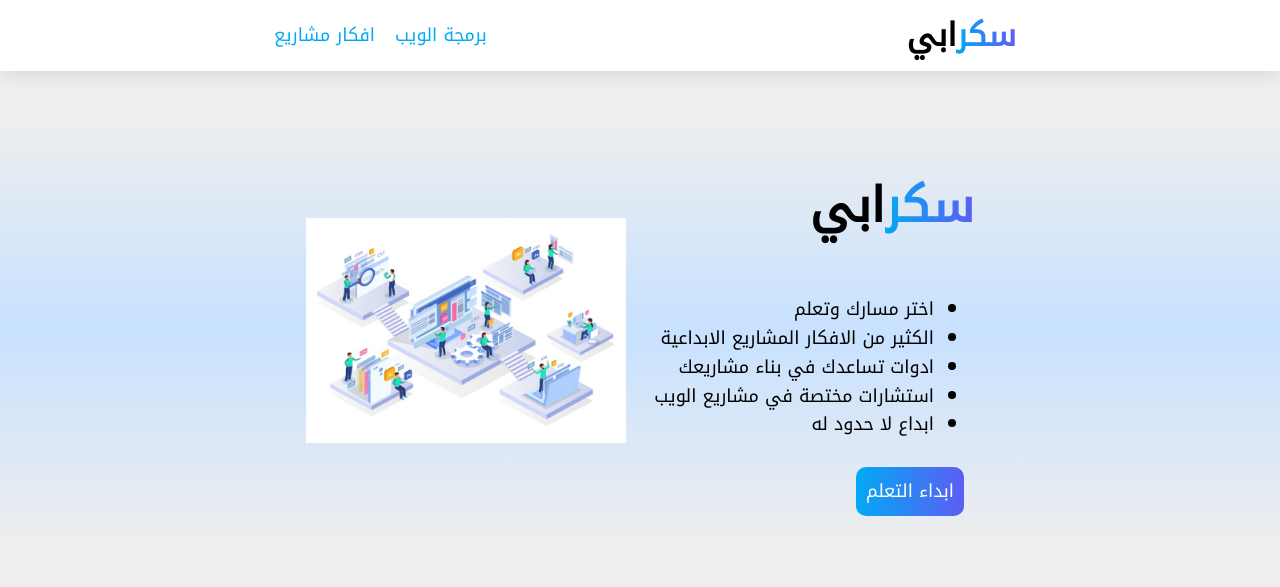
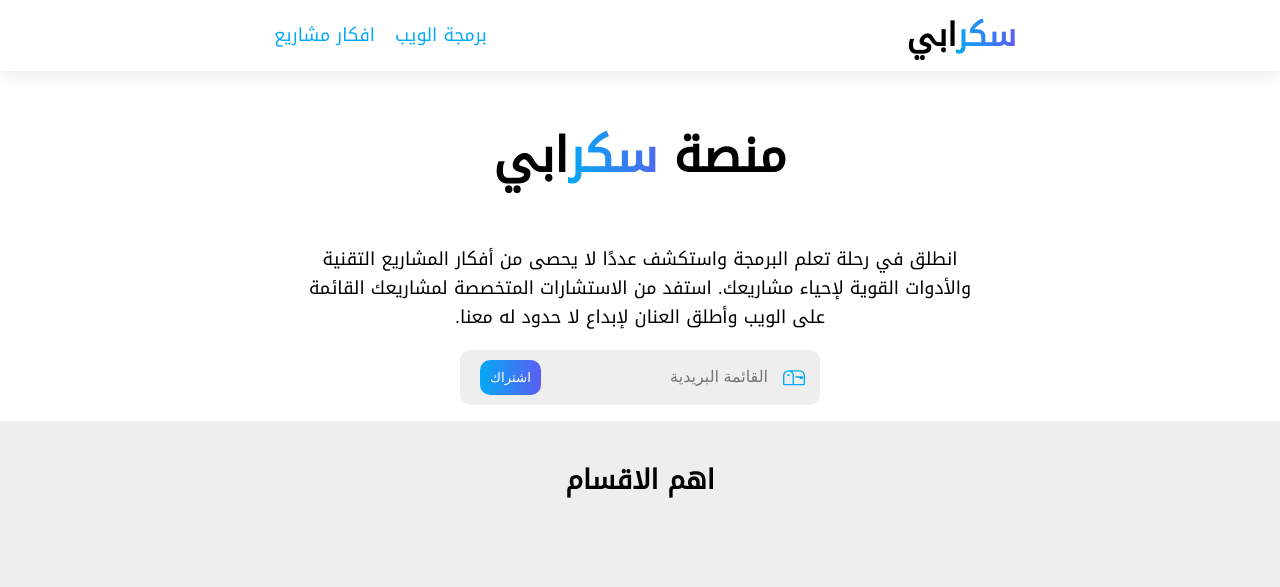
Before and after one commit to ktsyr1/scrapis, a Next.js app: page / in a window 1280 px wide. Shown: the top 587 px of the page. Built offline with nearby package versions, Linux system fonts and the light colour scheme; no server answers.

Commit message:
'UpdateCommitAuto'

```diff
--- a/src/pages/index.js
+++ b/src/pages/index.js
@@ -5,7 +5,7 @@ import Date from '../theme/date';
 import { getSortedPostsData } from '../lib/posts';
 import SEO from 'lib/SEO';
 // icons
-import { BsCode, BsCodeSquare } from 'react-icons/bs';
+import { BsCode, BsCodeSquare, BsMailbox } from 'react-icons/bs';
 import { GrProjects } from 'react-icons/gr';
 import { SiFreelancer } from 'react-icons/si';
 import { MdProductionQuantityLimits, MdMiscellaneousServices } from 'react-icons/md';
@@ -69,32 +69,30 @@ export default function Home({ allPostsData }) {
     )
 }
 function Hero() {
-    let list = [
-        'اختر مسارك وتعلم',
-        'الكثير من الافكار المشاريع الابداعية',
-        "ادوات تساعدك في بناء مشاريعك",
-        "استشارات مختصة في مشاريع الويب",
-        "ابداع لا حدود له"
-    ]
     return (
         <div className='hero'>
             <div className='aitem box grid p-4 space' style={{ maxWidth: 700, margin: '0 auto' }}>
                 {/* content */}
                 <div className='box col space'>
                     <h1>
-                        <b className='text-Ui' >سكر</b>
-                        <b >ابي</b>
+                        <b >منصة
+                            <b className='text-Ui'> سكر</b>
+                            ابي</b>
                     </h1>
-                    <ul>
-                        {list.map((a, i) => <li className='R' key={i}>{a}</li>)}
-                    </ul>
-
-                    <Link href={'/posts/web-dev'} className='btn ' >ابداء التعلم</Link>
+                    <p>
+                        انطلق في رحلة تعلم البرمجة واستكشف عددًا لا يحصى من أفكار المشاريع التقنية والأدوات القوية لإحياء مشاريعك. استفد من الاستشارات المتخصصة لمشاريعك القائمة على الويب وأطلق العنان لإبداع لا حدود له معنا.
+                    </p>
+                    <div className='newsletter'>
+                        <BsMailbox />
+                        <input placeholder='القائمة البريدية' />
+                        <button className='btn' >اشتراك</button>
+                    </div>
+                    {/* <Link href={'/posts/web-dev'} className='btn ' >ابداء التعلم</Link> */}
                 </div>
                 {/* image */}
-                <Image src={'/images/Hero.png'} alt='Hero image' loading="lazy" width={320} height={225} className="md-none sm-none" />
+                {/* <Image src={'/images/Hero.png'} alt='Hero image' loading="lazy" width={320} height={225} className="md-none sm-none" /> */}
             </div>
-        </div>
+        </div >
     )
 }
 function Card({ id, date, title, image }) {
--- a/src/styles/style.sass
+++ b/src/styles/style.sass
@@ -52,7 +52,10 @@ nav
 main
     margin-top: 120px
     .hero
-        background-image: linear-gradient(360deg, var(--colorx), #c7e1ff, var(--colorx) )
+        /* background-image: linear-gradient(1turn,var(--colorx),#c7e1ff,var(--colorx)); */
+        background-color: #fff
+        margin-top: -50px
+        text-align: center
         h1
             font-size: 3rem
     .cards
@@ -173,6 +176,7 @@ footer
     margin: 10px
     width: max-content
     background-image: var(--color-lg-ui)
+    border: 0
 .text-Ui
     color: transparent
     background-image: var(--color-lg-ui)
@@ -182,9 +186,22 @@ svg
     fill: var(--color-ui)
     padding: 5px
     width: 32px
+    height: -webkit-fill-available
     path
         stroke: var(--color-ui)
 .icon-home
     svg
         width: 50px
         height: 50px
+.newsletter
+    background-color: #eee
+    display: flex
+    margin: auto
+    border-radius: 10px
+    padding: 0 10px
+    align-items: center
+    input
+        border: 0
+        font-size: initial
+        background-color: #eee
+        padding: 10px
```
